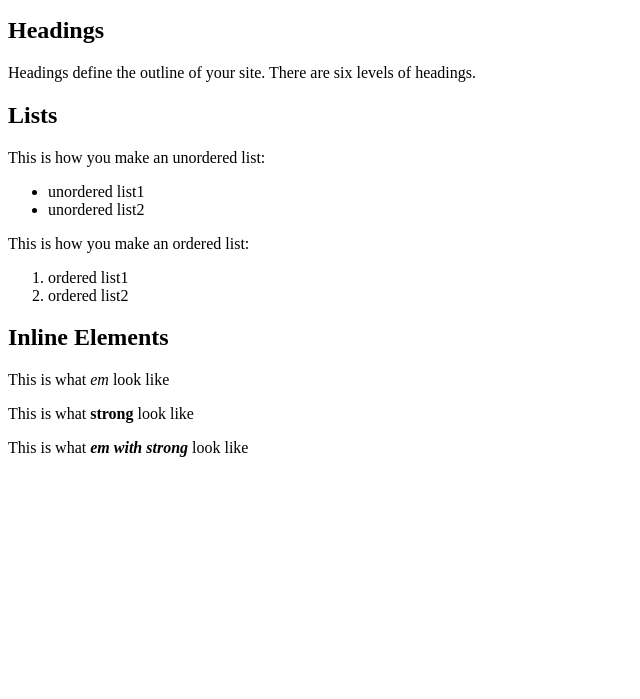
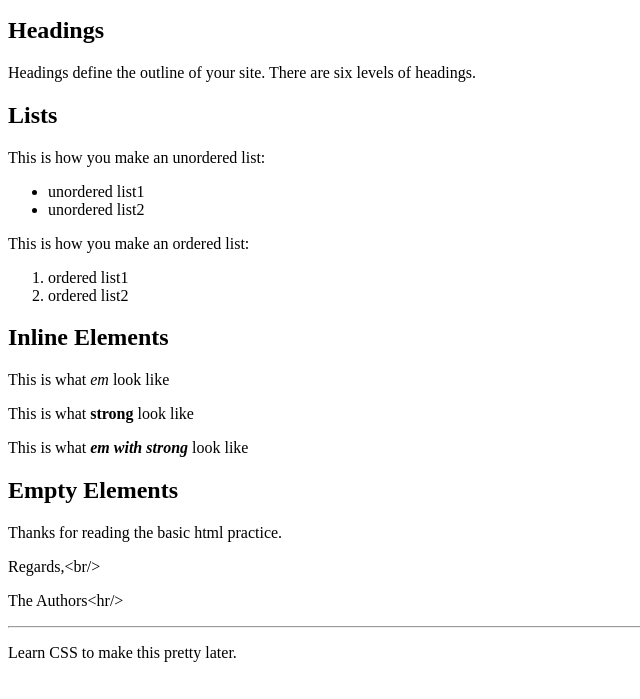
Before and after one commit to pcreem/basicHtml, a plain HTML site: page index.html in a window 1280 px wide. Shown: the part 101-800 px from the top of the page, without its empty margins (0-640 px from the left). Drawn offline with Linux system fonts and the light colour scheme.

Commit message:
feat: empty elements
practice br, hr.

```diff
--- a/index.html
+++ b/index.html
@@ -32,6 +32,14 @@
   <p>This is what <strong>strong</strong> look like</p>
   <p>This is what <em><strong>em with strong</strong></em> look like</p>
 
+  <h2>Empty Elements</h2>
+  <p>Thanks for reading the basic html practice.</p>
+  <p>Regards,&lt;br/&gt;<br /></p>
+  <p>The Authors&lt;hr/&gt;
+    <hr />
+  </p>
+  <p>Learn CSS to make this pretty later.</p>
+
 
 </body>
 
```
